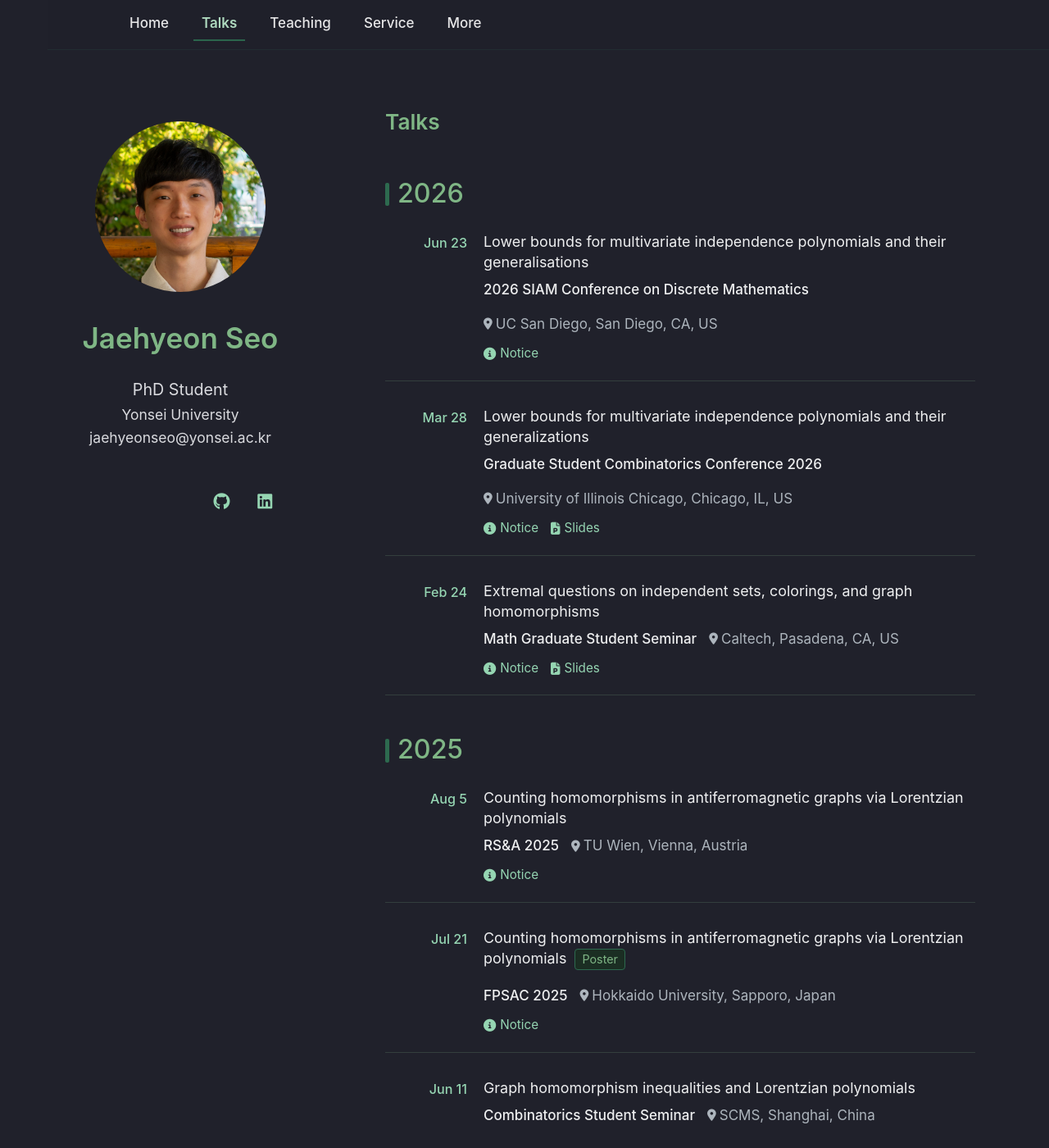
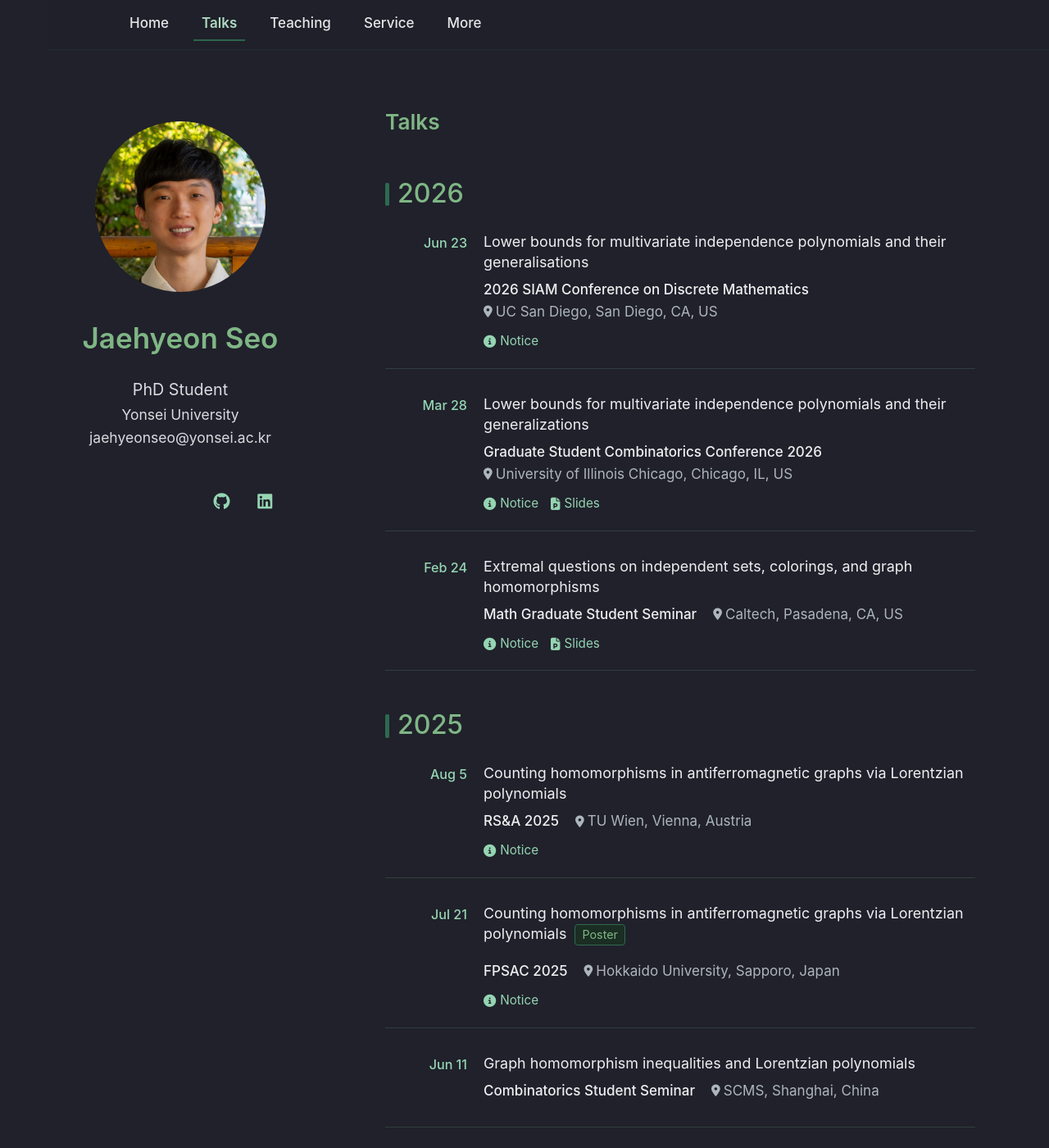
Before and after one commit to thegreatseo/thegreatseo.github.io, a Jekyll site: the page built from talks.md, in a window 1280 px wide and 1400 px high. Shown: the whole window at 82% size. Built offline with Jekyll 4.4.1, drawn with Linux system fonts in a browser that asks for light colours; a style sheet for code colours, icons or effects is not loaded.

Commit message:
Refactor CSS for year headings and talk item layout

```diff
--- a/assets/css/talks.css
+++ b/assets/css/talks.css
@@ -13,7 +13,8 @@
 /* Year Headings */
 .year-heading {
     font-size: 1.8rem;
-    color: #7FB685; /* Muted Moss */
+    color: #7FB685;
+    /* Muted Moss */
     margin: 40px 0 20px;
     position: relative;
     padding-left: 15px;
@@ -69,8 +70,10 @@
     margin-bottom: 10px;
     display: flex;
     flex-wrap: wrap;
-    gap: 15px;
-    align-items: center; /* This forces the icon and text to align their centers */
+    gap: 0 20px;
+    /* 0px vertical, 20px horizontal */
+    align-items: center;
+    /* This forces the icon and text to align their centers */
 }
 
 .talk-event {
@@ -79,13 +82,16 @@
 
 .talk-location {
     display: inline-flex;
-    align-items: center; /* Ensures the pin and 'Pasadena, CA' are perfectly level */
+    align-items: center;
+    flex-wrap: nowrap;
+    white-space: nowrap;
     color: #adb5bd;
 }
 
 .talk-location i {
     font-size: 0.8rem;
     margin-right: 4px;
+    flex: 0 0 auto;
 }
 
 /* Badges & Links */
@@ -125,7 +131,9 @@
         flex-direction: column;
         gap: 10px;
     }
+
     .talk-date {
+        flex: none;
         text-align: left;
     }
 }
```
